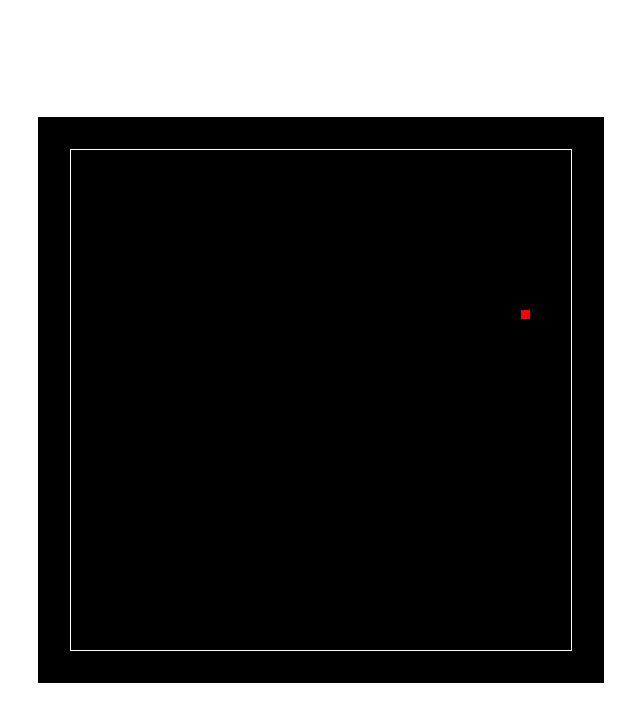
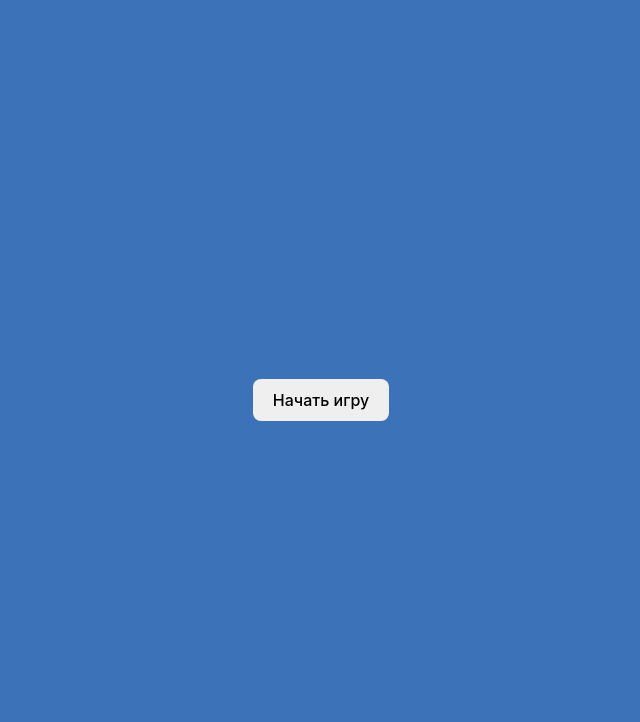
Before and after one commit to RenatRysaev/Snake, a website built with Vite: page index.html in a window 1280 px wide. Shown: the whole page, without its empty margins (319-959 px from the left). Built offline with nearby package versions, Linux system fonts and the light colour scheme.

Commit message:
Добавить начало игры по кнопке.

```diff
--- a/index.html
+++ b/index.html
@@ -9,6 +9,11 @@
   <body>
     <div id="app">
       <canvas id="canvas" width="500" height="500"></canvas>
+      <div id="start-screen">
+        <button id="start-game-button">Начать игру</button>
+      </div>
+
+      <div id="end-screen"></div>
     </div>
     <script type="module" src="/src/index.ts"></script>
   </body>
--- a/src/index.ts
+++ b/src/index.ts
@@ -1,20 +1,23 @@
 import "./style.css";
 import { App } from "./modules/app";
 
-const rootElement = document.getElementById("app");
-
-if (!rootElement) {
-  throw new Error("Не найден rootElement");
+const canvas = document.getElementById("canvas") as HTMLCanvasElement;
+if (!canvas) {
+  throw new Error("Не найден canvas");
 }
 
-const canvasElement = document.getElementById("canvas") as HTMLCanvasElement;
-
-if (!canvasElement) {
-  throw new Error("Не найден canvasElement");
+const startGameButton = document.getElementById(
+  "start-game-button",
+) as HTMLButtonElement;
+if (!startGameButton) {
+  throw new Error("Не найден startGameButton");
 }
 
-rootElement.appendChild(canvasElement);
+const startScreen = document.getElementById("start-screen") as HTMLDivElement;
+if (!startGameButton) {
+  throw new Error("Не найден startScreen");
+}
 
-const app = new App({ elements: { canvas: canvasElement } });
+const app = new App({ elements: { canvas, startGameButton, startScreen } });
 
 console.log("App created", app);
--- a/src/modules/app/app.ts
+++ b/src/modules/app/app.ts
@@ -7,10 +7,13 @@ import { Food } from "../food";
 import { Display } from "../display";
 import { Score } from "../score";
 import { initialSnakeCoordinates } from "./app.constants.ts";
+import * as Utils from "./utils.ts";
 
 type Props = {
   elements: {
     canvas: HTMLCanvasElement;
+    startGameButton: HTMLButtonElement;
+    startScreen: HTMLDivElement;
   };
 };
 
@@ -33,6 +36,10 @@ export class App {
       this.controller.handleChangeSnakeDirection(event.code);
     });
 
+    props.elements.startGameButton.addEventListener("click", () => {
+      this.startGame(props.elements.startScreen);
+    });
+
     this.snake = new Snake({
       eventEmitter: this.eventEmitter,
       direction: Shared.Types.Direction.Right,
@@ -53,7 +60,10 @@ export class App {
       display: this.display,
       score: this.score,
     });
+  }
 
+  private startGame = (startScreen: HTMLDivElement) => {
+    Utils.hideElement(startScreen);
     this.game.start();
-  }
+  };
 }
--- /dev/null
+++ b/src/modules/app/utils.ts
@@ -0,0 +1,3 @@
+export const hideElement = (element: HTMLDivElement): void => {
+  element.style.display = "none";
+};
--- a/src/modules/game/game-engine.ts
+++ b/src/modules/game/game-engine.ts
@@ -47,7 +47,7 @@ export class GameEngine {
   private tick = () => {
     this.calculateCoordinates();
     this.resolveCollisions();
-    this.renderObjects();
+    this.renderCoordinates();
   };
 
   private calculateCoordinates = () => {
@@ -88,7 +88,7 @@ export class GameEngine {
     }
   };
 
-  private renderObjects = () => {
+  private renderCoordinates = () => {
     this.display.render(this.snake.getCoordinates(), {
       color: Shared.Constants.SNAKE_COLOR,
       removePreviousRender: true,
--- a/src/style.css
+++ b/src/style.css
@@ -22,45 +22,9 @@ a:hover {
   color: #535bf2;
 }
 
-body {
-  margin: 0;
-  display: flex;
-  place-items: center;
-  min-width: 320px;
-  min-height: 100vh;
-}
-
 h1 {
   font-size: 3.2em;
   line-height: 1.1;
-}
-
-#app {
-  max-width: 1280px;
-  margin: 0 auto;
-  padding: 2rem;
-  text-align: center;
-}
-
-.logo {
-  height: 6em;
-  padding: 1.5em;
-  will-change: filter;
-  transition: filter 300ms;
-}
-.logo:hover {
-  filter: drop-shadow(0 0 2em #646cffaa);
-}
-.logo.vanilla:hover {
-  filter: drop-shadow(0 0 2em #3178c6aa);
-}
-
-.card {
-  padding: 2em;
-}
-
-.read-the-docs {
-  color: #888;
 }
 
 button {
@@ -70,7 +34,6 @@ button {
   font-size: 1em;
   font-weight: 500;
   font-family: inherit;
-  background-color: #1a1a1a;
   cursor: pointer;
   transition: border-color 0.25s;
 }
@@ -82,22 +45,14 @@ button:focus-visible {
   outline: 4px auto -webkit-focus-ring-color;
 }
 
-@media (prefers-color-scheme: light) {
-  :root {
-    color: #213547;
-    background-color: #ffffff;
-  }
-  a:hover {
-    color: #747bff;
-  }
-  button {
-    background-color: #f9f9f9;
-  }
-}
-
 body {
   margin: 0;
   padding: 0;
+  min-height: 100vh;
+  display: flex;
+  align-items: center;
+  justify-content: center;
+  background-color: #3b72b8;
 }
 
 #app {
@@ -107,6 +62,18 @@ body {
   justify-content: center;
 }
 
+#start-screen {
+  position: absolute;
+  top: 0;
+  left: 0;
+  width: 100%;
+  height: 100%;
+  display: flex;
+  justify-content: center;
+  align-items: center;
+  background-color: #3b72b8;
+}
+
 #canvas {
   border: 1px solid white;
 }
```
